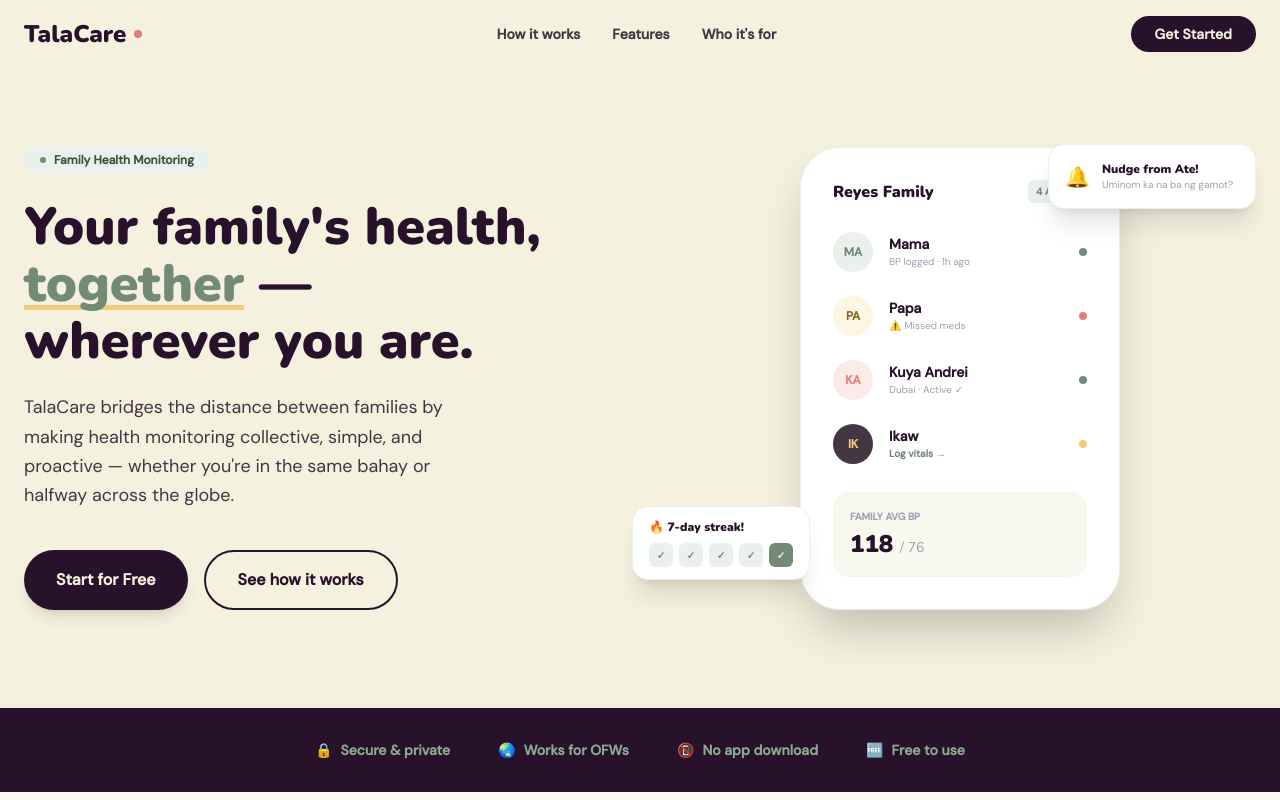
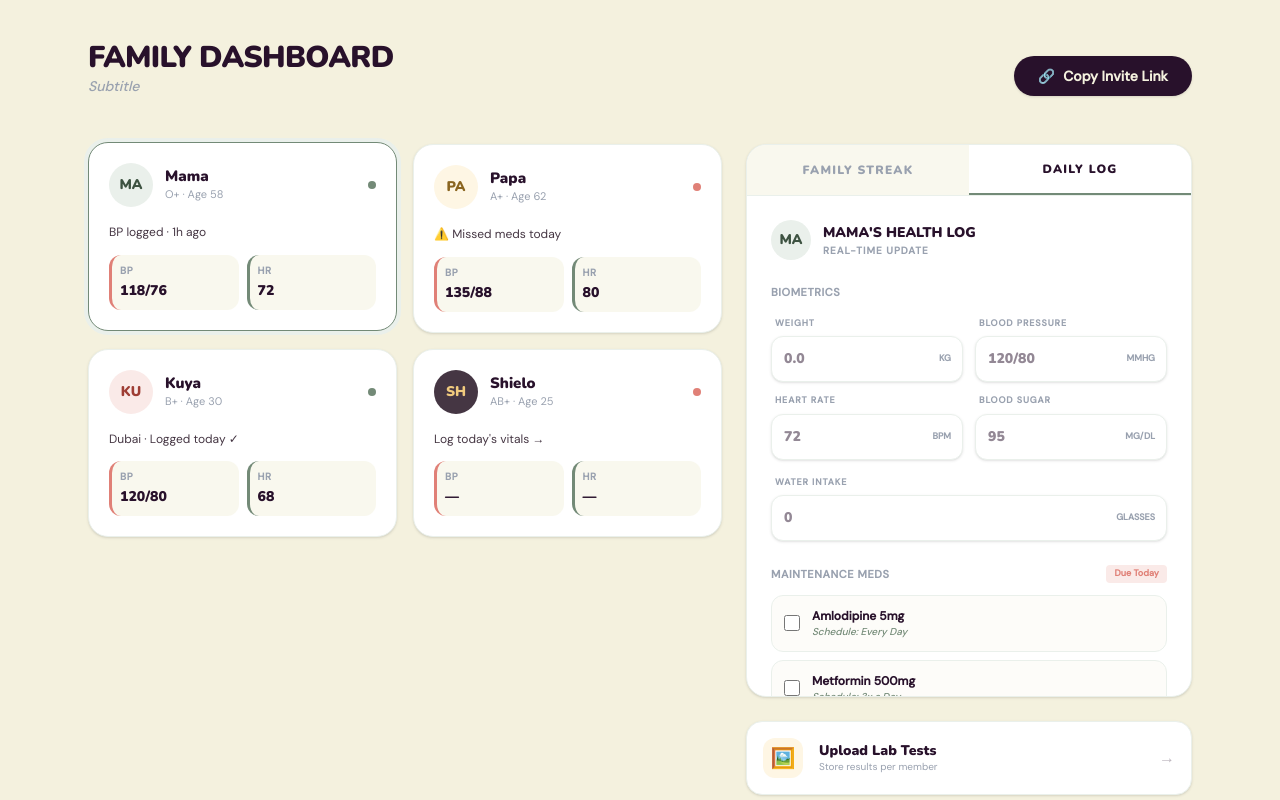
Before and after one commit to jiancpp/sanrio-codekada, a React (Vite) app: page /dashboard in a window 1280 px wide. Shown: the top 800 px of the page. Built offline with nearby package versions, Linux system fonts and the light colour scheme.

Commit message:
Add fam dashboard route

```diff
--- a/src/App.jsx
+++ b/src/App.jsx
@@ -1,17 +1,16 @@
-import { useState } from 'react'
-import reactLogo from './assets/react.svg'
-import viteLogo from './assets/vite.svg'
-import heroImg from './assets/hero.png'
-import './App.css'
-
+import { BrowserRouter, Routes, Route } from 'react-router-dom';
 import LandingPage from './pages/LandingPage';
+import FamilyDashboard from './pages/FamilyDashboard';
 
 function App() {
   return (
-    <>
-      <LandingPage />
-    </>
-  )
+    <BrowserRouter>
+      <Routes>
+        <Route path="/" element={<LandingPage />} />
+        <Route path="/dashboard" element={<FamilyDashboard />} />
+      </Routes>
+    </BrowserRouter>
+  );
 }
 
-export default App
+export default App;
```
